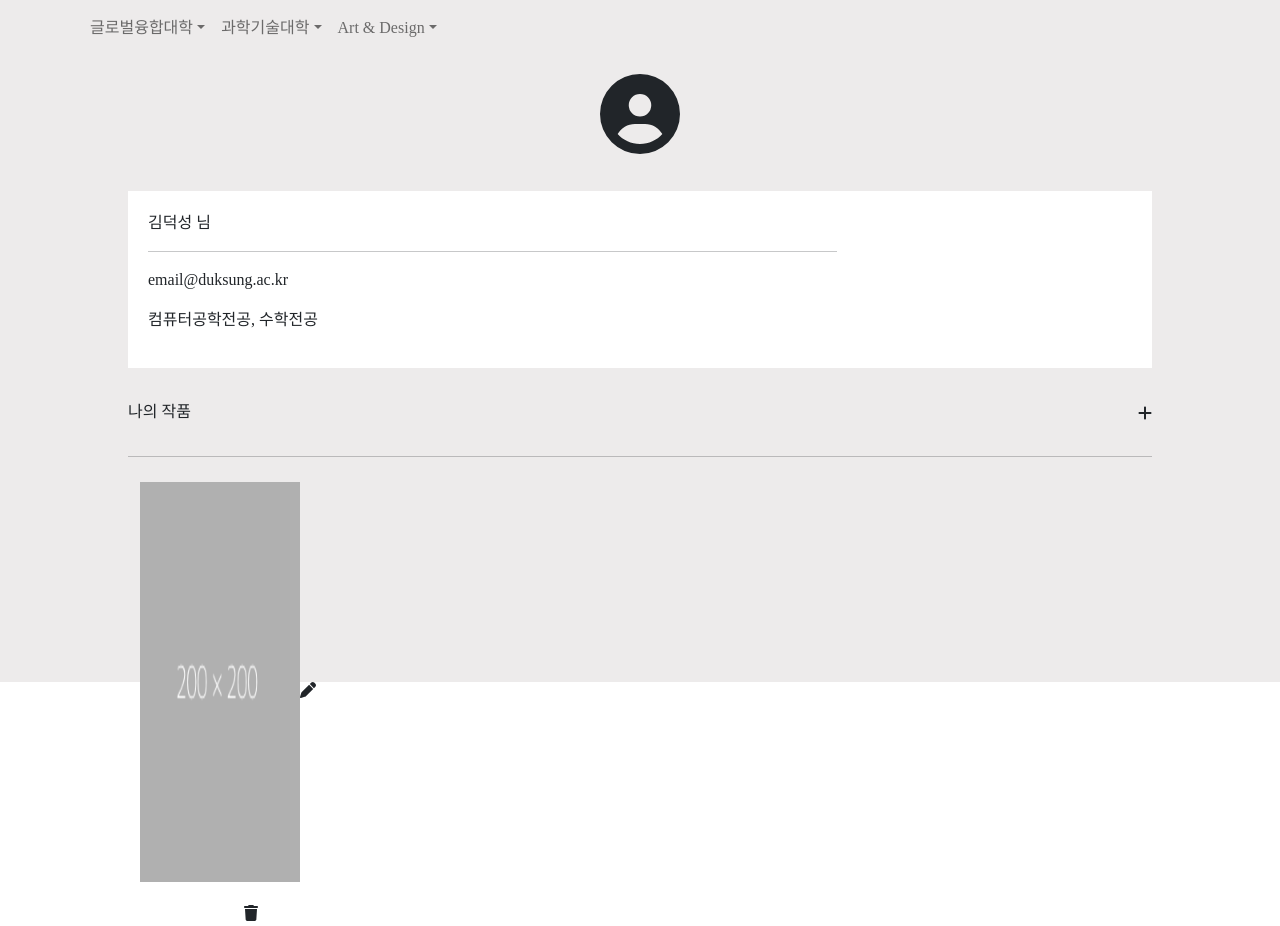
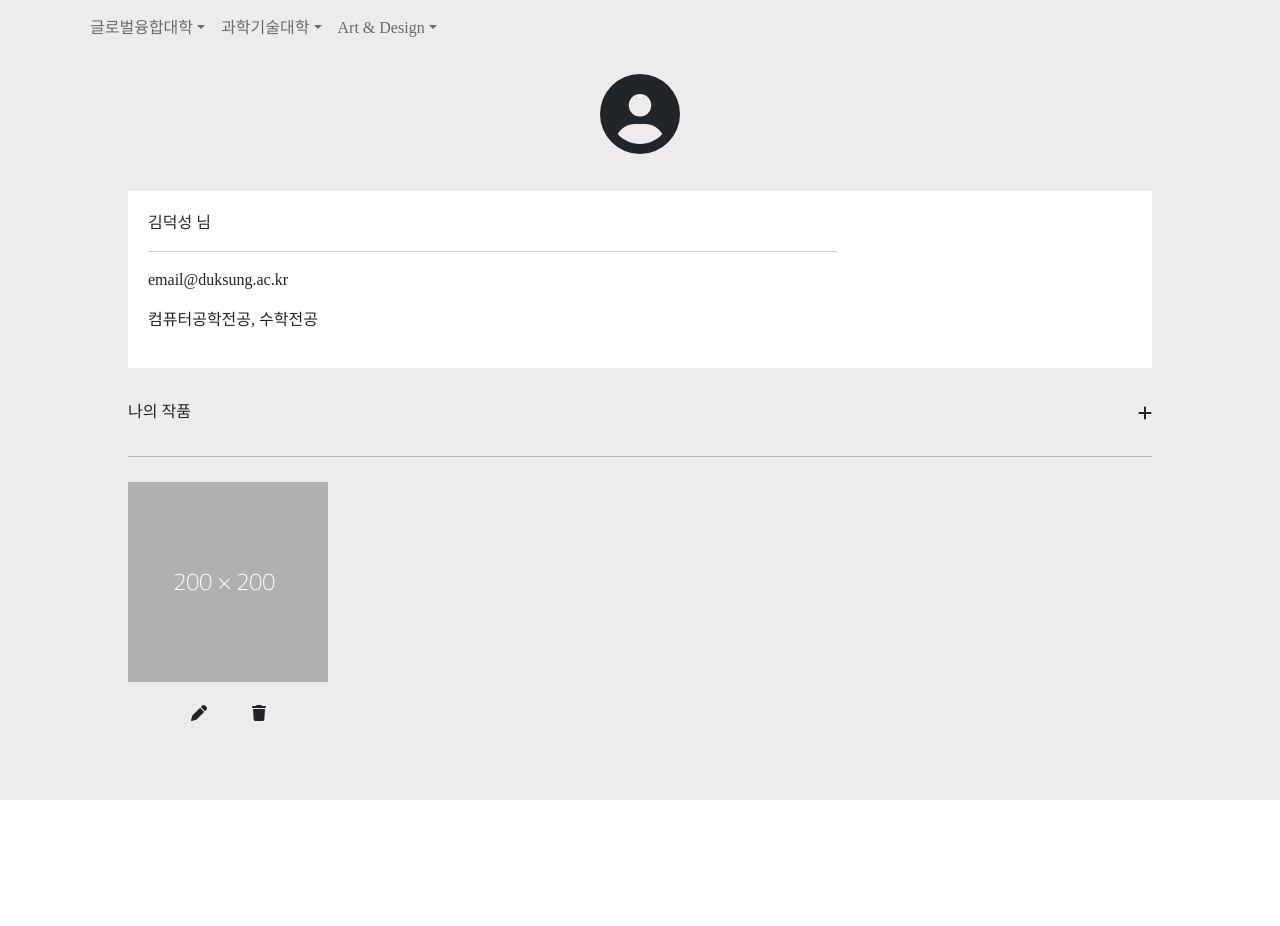
Before and after one commit to 2022-GALL/ds-exhibit-2022-front, a React (Create React App) app: page /mypage in a window 1280 px wide. After the commit the page ends 800 px from the top, so only its background shows below. Built offline with nearby package versions, Linux system fonts and the light colour scheme; a web font is replaced by a local one.

Commit message:
수정: css 조금 수정

```diff
--- a/src/App.css
+++ b/src/App.css
@@ -2,7 +2,7 @@
   text-align: center;
   background-color: rgb(237, 235, 235);
   font-family: 'RIDIBatang';
-  height: 100%;
+  height: 100vh;
 }
 
 .App-header {
--- a/src/components/List.jsx
+++ b/src/components/List.jsx
@@ -4,6 +4,7 @@ import Col from 'react-bootstrap/Col';
 import Row from 'react-bootstrap/Row';
 import worksData from '../worksData';
 import { useNavigate } from 'react-router';
+import dummyImg from '../images/200x200_dummy.png'
 
 const List = () => {
     const navigate = useNavigate();
@@ -14,7 +15,7 @@ const List = () => {
             //     <Col>
                 <div className='col-md-2 mt-4' key={work.id} onClick={() => {navigate(`/computer/${work.id}`)}}>
                     <Card>
-                        <Card.Img variant="top" src="holder.js/100px160" />
+                        <Card.Img variant="top" src={dummyImg} />
                         <Card.Body>
                         <Card.Title>{work.name}</Card.Title>
                         <Card.Text>{work.team}</Card.Text>
--- a/src/css/DetailPage.css
+++ b/src/css/DetailPage.css
@@ -2,6 +2,7 @@
     justify-content: center;
     align-items: center;
     margin-top: 30px;
+    background-color: rgb(237, 235, 235);
 }
 #department, #member {
     font-size: 12px;
@@ -23,7 +24,6 @@ hr {
     height: 80px;
 }
 .img {
-    width: 80%;
     height: 400px;
 }
 #description {
--- a/src/css/MyPage.css
+++ b/src/css/MyPage.css
@@ -58,6 +58,8 @@
 }
 
 .img {
+    width: 200px;
+    height: 200px;
     margin-bottom: 20px;
 }
 
```
